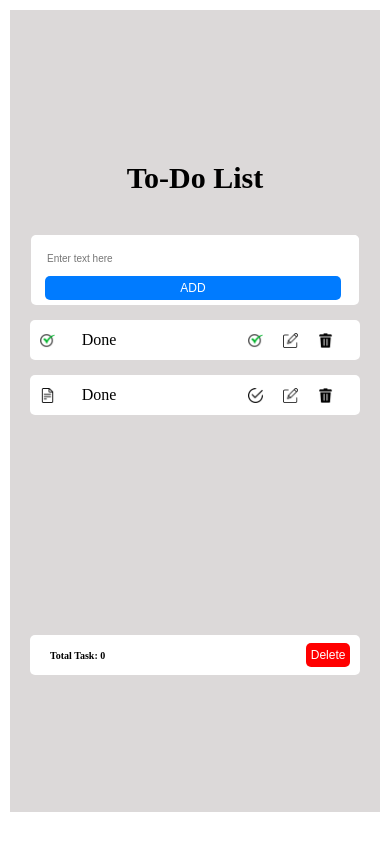
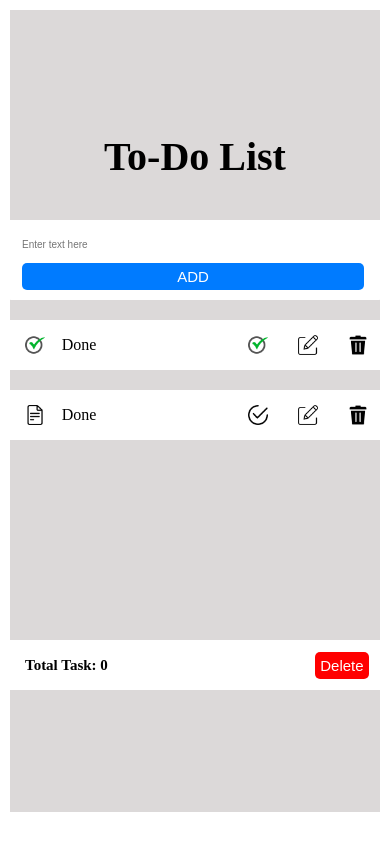
Before and after one commit to Usmanmuneer09/Todo_list, a plain HTML site: page index.html in a window 390 px wide. Drawn offline with Linux system fonts and the light colour scheme.

Commit message:
another  responsive

```diff
--- a/style.css
+++ b/style.css
@@ -127,8 +127,8 @@ body {
     }
 
     .back h1 {
-        font-size: 30px;
-        margin: 15px 50px 0 50px;
+        font-size: 40px;
+        margin: 2px 50px 0 50px;
         text-align: center;
     }
 
@@ -136,7 +136,7 @@ body {
         display: flex;
         flex-direction: column;
         margin-top: -20px;
-        height: 70px;
+        height: 80px;
         align-items: center;
         max-width: 800px;
         border: none;
@@ -148,7 +148,7 @@ body {
     }
 
     .field input {
-        width: 300px;
+        width: 350px;
         height: 50px;
         border: none;
         outline: none;
@@ -160,40 +160,40 @@ body {
     }
 
     .field .btn {
-        padding: 5px 135px;
+        padding: 5px 155px;
         background-color: #007BFF;
         color: white;
         border: none;
         border-radius: 5px;
-        font-size: 12px;
+        font-size: 15px;
         margin-top: -5px;
         margin-left: 6px;
         cursor: pointer;
-        margin-bottom: 5px;
+        margin-bottom: 10px;
     }
 
     .field2 {
         display: flex;
-        height: 40px;
-        width: 330px;
+        height: 50px;
+        width: 380px;
         border: none;
         border-radius: 5px;
         background-color: #fff;
         overflow: hidden;
-        margin: 15px 0px 0 0px;
+        margin: 20px 0px 0 0px;
     }
 
     .field2 img {
-        width: 15px;
-        height: 15px;
-        margin-left: 10px;
+        width: 20px;
+        height: 20px;
+        margin-left: 20px;
         cursor: pointer;
     }
 
     .icons {
         display: flex;
         flex-direction: row;
-        margin-left: 105px;
+        margin-left: 125px;
     }
 
     .delete button {
@@ -202,28 +202,28 @@ body {
         color: white;
         border: none;
         border-radius: 5px;
-        font-size: 12px;
+        font-size: 15px;
         margin-left: 1px;
         cursor: pointer;
     }
 
     .field3 {
         display: flex;
-        height: 40px;
+        height: 50px;
         align-items: center;
-        width: 330px;
+        width: 380px;
         border: none;
         border-radius: 5px;
         background-color: #fff;
         overflow: hidden;
-        margin: 220px 0px 0px 0px;
+        margin: 200px 0px 0px 0px;
 
     }
 
     .total {
         margin-left: pxpx;
         font-weight: bold;
-        font-size: 10px;
+        font-size: 15px;
         margin-right: 190px;
     }
 
```
